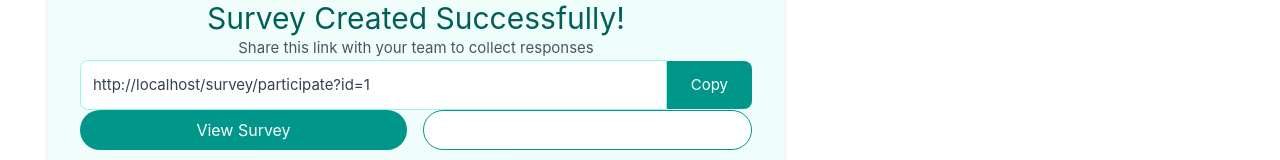
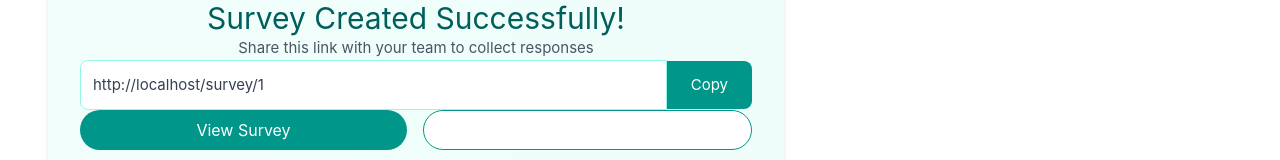
Before and after one commit to sarah-lena94/survey_tool, a Vue app in the folder frontend/: page /survey/1/success in a window 1280 px wide. Shown: the part 193-353 px from the top of the page. Built offline with nearby package versions, Linux system fonts and the light colour scheme; the HTML template or start-up script is replaced by a standard one.

Commit message:
fixed displayed survey url

```diff
--- a/frontend/src/views/SurveyCreationSuccessView.vue
+++ b/frontend/src/views/SurveyCreationSuccessView.vue
@@ -15,7 +15,7 @@ const copySuccess = ref<boolean>(false);
 onMounted(() => {
   surveyId.value = route.params.id as string;
   // Construct the survey link - this would be the actual link to the survey
-  surveyLink.value = `${window.location.origin}/survey/participate?id=${surveyId.value}`;
+  surveyLink.value = `${window.location.origin}/survey/${surveyId.value}`;
 });
 
 const copyToClipboard = async () => {
```
